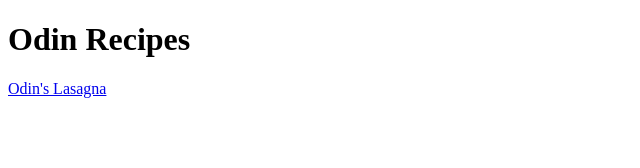
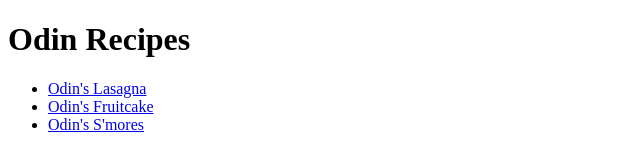
Before and after one commit to soh-ail/odin-recipes, a plain HTML site: page index.html in a window 1280 px wide. Shown: the whole page, without its empty margins (0-640 px from the left). Drawn offline with Linux system fonts and the light colour scheme.

Commit message:
Add recipe links to index.html

```diff
--- a/index.html
+++ b/index.html
@@ -6,6 +6,10 @@
     </head>
     <body>
         <h1>Odin Recipes</h1>
-        <a href="recipes/lasagna.html">Odin's Lasagna</a>
+        <ul>
+        <li><a href="recipes/lasagna.html">Odin's Lasagna</a></li>
+        <li><a href="recipes/fruitcake.html">Odin's Fruitcake</a></li>
+        <li><a href="recipes/smores.html">Odin's S'mores</a></li>
+        </ul>
     </body>
 </html>
```
